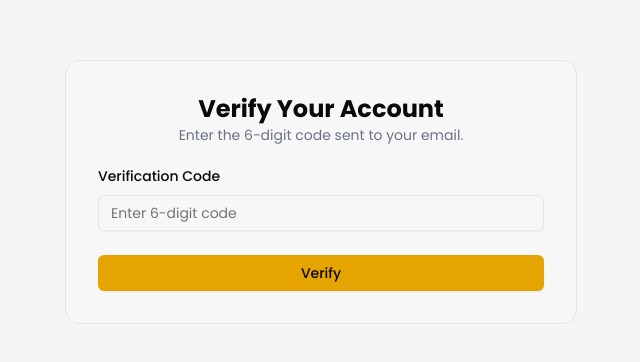
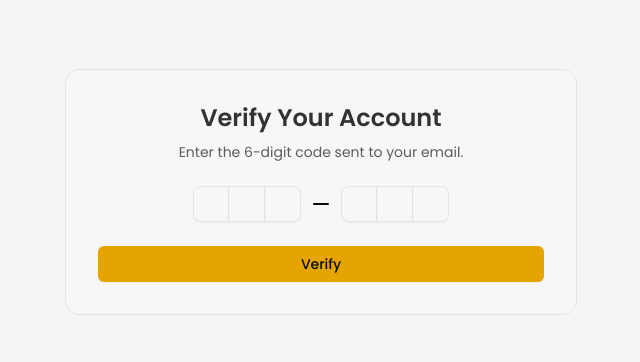
Before and after one commit to nurulla-hasan/triplem-website, a Next.js app: page /auth/verification in a window 1280 px wide. Shown: the part 208-570 px from the top of the page, without its empty margins (319-959 px from the left). Built offline with nearby package versions, Linux system fonts and the light colour scheme; a web font is replaced by a local one.

Commit message:
auth component modified

```diff
--- a/package.json
+++ b/package.json
@@ -25,6 +25,7 @@
     "class-variance-authority": "^0.7.1",
     "clsx": "^2.1.1",
     "embla-carousel-react": "^8.6.0",
+    "input-otp": "^1.4.2",
     "lucide-react": "^0.525.0",
     "next": "15.3.5",
     "nextjs-toploader": "^3.8.16",
--- a/src/components/auth-components/ForgotPasswordForm.jsx
+++ b/src/components/auth-components/ForgotPasswordForm.jsx
@@ -7,12 +7,14 @@ import { Label } from "@/components/ui/label";
 import { useForm } from "react-hook-form";
 import { zodResolver } from "@hookform/resolvers/zod";
 import * as z from "zod";
+import { useRouter } from "next/navigation";
 
 const forgotPasswordSchema = z.object({
   email: z.string().email({ message: "Invalid email address." }),
 });
 
 export function ForgotPasswordForm({ className, ...props }) {
+  const router = useRouter()
   const {
     register,
     handleSubmit,
@@ -23,7 +25,7 @@ export function ForgotPasswordForm({ className, ...props }) {
 
   const onSubmit = (data) => {
     console.log(data);
-    // Handle forgot password logic here
+    router.push("/auth/verification")
   };
 
   return (
@@ -33,8 +35,8 @@ export function ForgotPasswordForm({ className, ...props }) {
           <form onSubmit={handleSubmit(onSubmit)} className="p-6 md:p-8">
             <div className="flex flex-col gap-6">
               <div className="flex flex-col items-center text-center">
-                <h1 className="text-2xl font-bold">Forgot Your Password?</h1>
-                <p className="text-sm text-gray-500">Enter your email to reset your password.</p>
+                <h1 className="text-2xl font-semibold text-title mb-2">Forgot Your Password?</h1>
+                <p className="text-sm text-subtitle">Enter your email to reset your password.</p>
               </div>
 
               <div className="grid gap-3">
@@ -51,7 +53,7 @@ export function ForgotPasswordForm({ className, ...props }) {
               </div>
 
               <Button type="submit" className="w-full">
-                Send Reset Link
+                Get Code
               </Button>
             </div>
           </form>
--- a/src/components/auth-components/LoginForm.jsx
+++ b/src/components/auth-components/LoginForm.jsx
@@ -40,7 +40,7 @@ export function LoginForm({ className, ...props }) {
           <form onSubmit={handleSubmit(onSubmit)} className="p-6 md:p-8">
             <div className="flex flex-col gap-6">
               <div className="flex flex-col items-center text-center">
-                <h1 className="text-2xl font-bold">Welcome back</h1>
+                <h1 className="text-2xl font-semibold text-title">Welcome back</h1>
               </div>
               <div className="grid gap-3">
                 <Label htmlFor="email">Email</Label>
--- a/src/components/auth-components/ResetPasswordForm.jsx
+++ b/src/components/auth-components/ResetPasswordForm.jsx
@@ -4,12 +4,12 @@ import { Button } from "@/components/ui/button";
 import { Card, CardContent } from "@/components/ui/card";
 import { Input } from "@/components/ui/input";
 import { Label } from "@/components/ui/label";
-import Link from "next/link";
 import { useState } from "react";
 import { useForm } from "react-hook-form";
 import { zodResolver } from "@hookform/resolvers/zod";
 import * as z from "zod";
 import { Eye, EyeOff } from "lucide-react";
+import { useRouter } from "next/navigation";
 
 const resetPasswordSchema = z.object({
   newPassword: z.string().min(6, { message: "New password must be at least 6 characters." }),
@@ -20,6 +20,7 @@ const resetPasswordSchema = z.object({
 });
 
 export function ResetPasswordForm({ className, ...props }) {
+  const router = useRouter()
   const [showNewPassword, setShowNewPassword] = useState(false);
   const [showConfirmNewPassword, setShowConfirmNewPassword] = useState(false);
 
@@ -37,6 +38,7 @@ export function ResetPasswordForm({ className, ...props }) {
   const onSubmit = (data) => {
     console.log(data);
     // Handle password reset logic here
+    router.push("/")
   };
 
   return (
@@ -46,8 +48,8 @@ export function ResetPasswordForm({ className, ...props }) {
           <form onSubmit={handleSubmit(onSubmit)} className="p-6 md:p-8">
             <div className="flex flex-col gap-6">
               <div className="flex flex-col items-center text-center">
-                <h1 className="text-2xl font-bold">Reset Your Password</h1>
-                <p className="text-sm text-gray-500">Enter your new password below.</p>
+                <h1 className="text-2xl font-semibold text-title">Reset Your Password</h1>
+                <p className="text-sm text-subtitle">Enter your new password below.</p>
               </div>
 
               <div className="grid gap-3">
--- a/src/components/auth-components/SignUpForm.jsx
+++ b/src/components/auth-components/SignUpForm.jsx
@@ -45,7 +45,7 @@ export function SignUpForm({ className, ...props }) {
           <form onSubmit={handleSubmit(onSubmit)} className="p-6 md:p-8">
             <div className="flex flex-col gap-6">
               <div className="flex flex-col items-center text-center">
-                <h1 className="text-2xl font-bold">Create an account</h1>
+                <h1 className="text-2xl font-semibold text-title">Create an account</h1>
               </div>
               <div className="grid gap-3">
                 <Label htmlFor="name">Name</Label>
--- a/src/components/auth-components/VerificationForm.jsx
+++ b/src/components/auth-components/VerificationForm.jsx
@@ -2,28 +2,35 @@
 import { cn } from "@/lib/utils";
 import { Button } from "@/components/ui/button";
 import { Card, CardContent } from "@/components/ui/card";
-import { Input } from "@/components/ui/input";
-import { Label } from "@/components/ui/label";
-import { useForm } from "react-hook-form";
+import { InputOTP, InputOTPGroup, InputOTPSeparator, InputOTPSlot } from "@/components/ui/input-otp";
+import { useForm, Controller } from "react-hook-form";
 import { zodResolver } from "@hookform/resolvers/zod";
 import * as z from "zod";
+import { useRouter } from "next/navigation";
 
 const verificationSchema = z.object({
-  code: z.string().length(6, { message: "Verification code must be 6 digits." }).regex(/^[0-9]+$/, { message: "Verification code must contain only digits." }),
+  code: z.string().min(6, {
+    message: "Your one-time password must be 6 characters.",
+  }),
 });
 
 export function VerificationForm({ className, ...props }) {
+  const router = useRouter();
   const {
-    register,
+    control,
     handleSubmit,
     formState: { errors },
   } = useForm({
     resolver: zodResolver(verificationSchema),
+    defaultValues: {
+      code: "",
+    },
   });
 
   const onSubmit = (data) => {
     console.log(data);
     // Handle verification logic here
+    router.push("/auth/reset-password");
   };
 
   return (
@@ -33,21 +40,38 @@ export function VerificationForm({ className, ...props }) {
           <form onSubmit={handleSubmit(onSubmit)} className="p-6 md:p-8">
             <div className="flex flex-col gap-6">
               <div className="flex flex-col items-center text-center">
-                <h1 className="text-2xl font-bold">Verify Your Account</h1>
-                <p className="text-sm text-gray-500">Enter the 6-digit code sent to your email.</p>
+                <h1 className="text-2xl font-semibold text-title mb-2">
+                  Verify Your Account
+                </h1>
+                <p className="text-sm text-subtitle">
+                  Enter the 6-digit code sent to your email.
+                </p>
               </div>
 
-              <div className="grid gap-3">
-                <Label htmlFor="code">Verification Code</Label>
-                <Input
-                  id="code"
-                  type="text"
-                  placeholder="Enter 6-digit code"
-                  {...register("code")}
-                  maxLength={6}
+              <div className="flex flex-col items-center gap-3 justify-center">
+                <Controller
+                  control={control}
+                  name="code"
+                  render={({ field }) => (
+                    <InputOTP {...field} maxLength={6}>
+                      <InputOTPGroup>
+                        <InputOTPSlot index={0} />
+                        <InputOTPSlot index={1} />
+                        <InputOTPSlot index={2} />
+                      </InputOTPGroup>
+                      <InputOTPSeparator />
+                      <InputOTPGroup>
+                        <InputOTPSlot index={3} />
+                        <InputOTPSlot index={4} />
+                        <InputOTPSlot index={5} />
+                      </InputOTPGroup>
+                    </InputOTP>
+                  )}
                 />
                 {errors.code && (
-                  <p className="text-red-500 text-sm">{errors.code.message}</p>
+                  <p className="text-red-500 text-sm text-center">
+                    {errors.code.message}
+                  </p>
                 )}
               </div>
 
@@ -59,5 +83,5 @@ export function VerificationForm({ className, ...props }) {
         </CardContent>
       </Card>
     </div>
-  )
+  );
 }
--- /dev/null
+++ b/src/components/ui/input-otp.jsx
@@ -0,0 +1,73 @@
+"use client"
+
+import * as React from "react"
+import { OTPInput, OTPInputContext } from "input-otp"
+import { MinusIcon } from "lucide-react"
+
+import { cn } from "@/lib/utils"
+
+function InputOTP({
+  className,
+  containerClassName,
+  ...props
+}) {
+  return (
+    <OTPInput
+      data-slot="input-otp"
+      containerClassName={cn("flex items-center gap-2 has-disabled:opacity-50", containerClassName)}
+      className={cn("disabled:cursor-not-allowed", className)}
+      {...props} />
+  );
+}
+
+function InputOTPGroup({
+  className,
+  ...props
+}) {
+  return (
+    <div
+      data-slot="input-otp-group"
+      className={cn("flex items-center", className)}
+      {...props} />
+  );
+}
+
+function InputOTPSlot({
+  index,
+  className,
+  ...props
+}) {
+  const inputOTPContext = React.useContext(OTPInputContext)
+  const { char, hasFakeCaret, isActive } = inputOTPContext?.slots[index] ?? {}
+
+  return (
+    <div
+      data-slot="input-otp-slot"
+      data-active={isActive}
+      className={cn(
+        "data-[active=true]:border-ring data-[active=true]:ring-ring/50 data-[active=true]:aria-invalid:ring-destructive/20 dark:data-[active=true]:aria-invalid:ring-destructive/40 aria-invalid:border-destructive data-[active=true]:aria-invalid:border-destructive dark:bg-input/30 border-input relative flex h-9 w-9 items-center justify-center border-y border-r text-sm shadow-xs transition-all outline-none first:rounded-l-md first:border-l last:rounded-r-md data-[active=true]:z-10 data-[active=true]:ring-[3px]",
+        className
+      )}
+      {...props}>
+      {char}
+      {hasFakeCaret && (
+        <div
+          className="pointer-events-none absolute inset-0 flex items-center justify-center">
+          <div className="animate-caret-blink bg-foreground h-4 w-px duration-1000" />
+        </div>
+      )}
+    </div>
+  );
+}
+
+function InputOTPSeparator({
+  ...props
+}) {
+  return (
+    <div data-slot="input-otp-separator" role="separator" {...props}>
+      <MinusIcon />
+    </div>
+  );
+}
+
+export { InputOTP, InputOTPGroup, InputOTPSlot, InputOTPSeparator }
```
Also changed, not shown: 1 other file (tests, documents, lock files or other folders).
